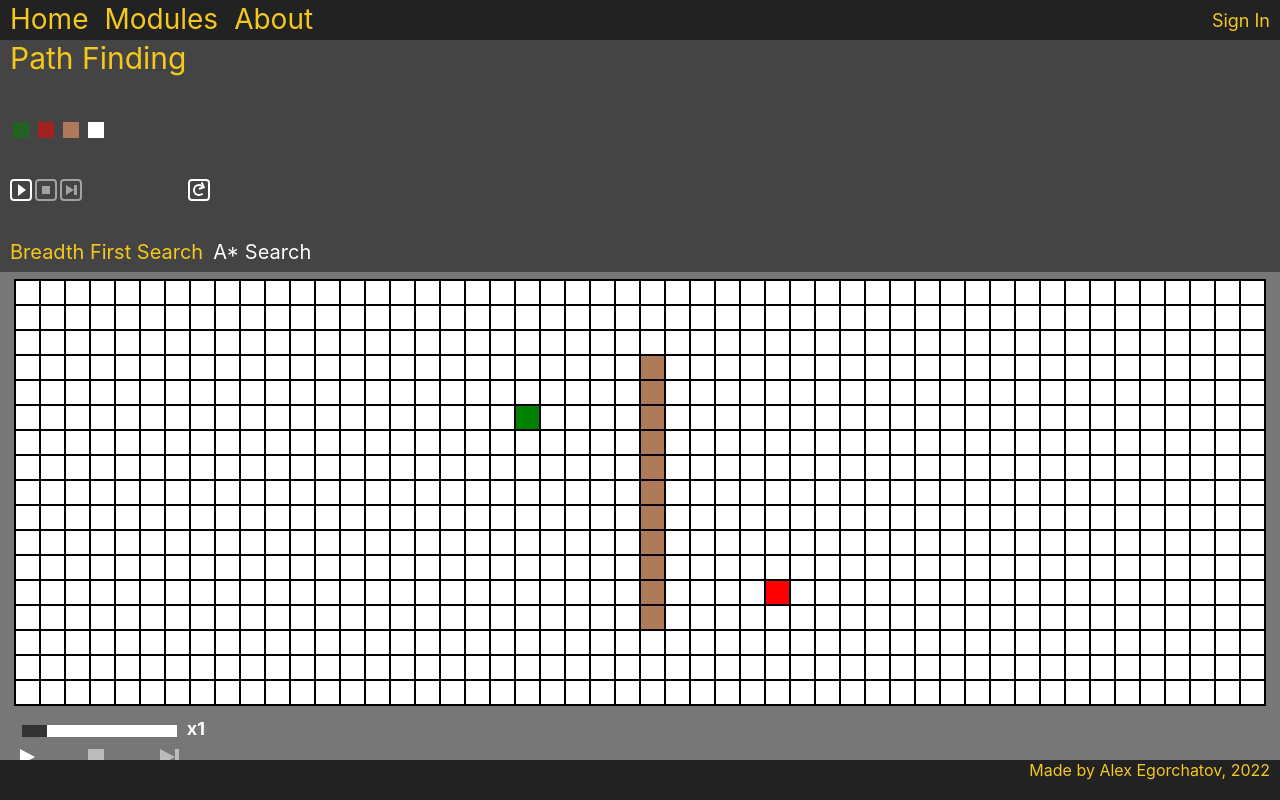
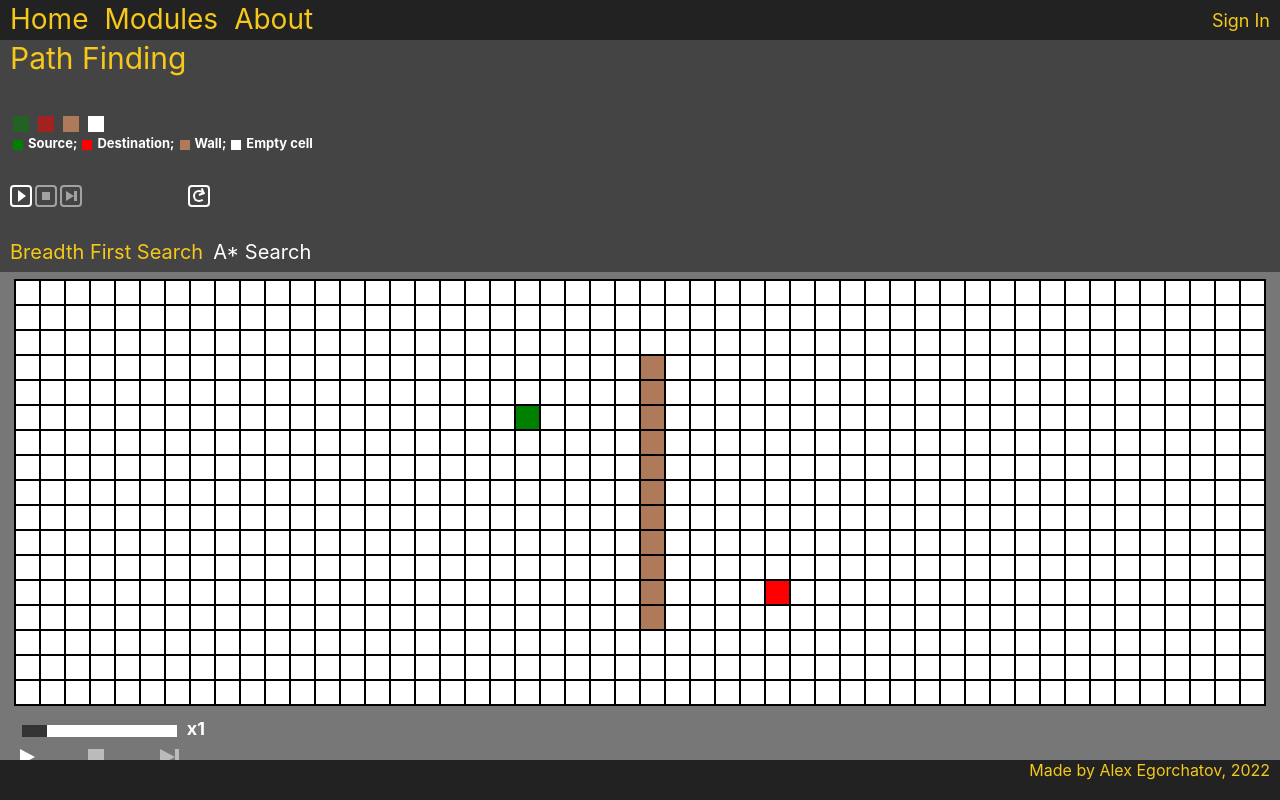
Before and after one commit to AlexEgorchatov/Algorithms, a React (Create React App) app in the folder frontend/: page /pathfinding in a window 1280 px wide. Built offline with nearby package versions, Linux system fonts and the light colour scheme.

Commit message:
Added legend component for Path Finding page

```diff
--- a/frontend/src/Core/Helper.ts
+++ b/frontend/src/Core/Helper.ts
@@ -5,6 +5,7 @@ import { AlgorithmsManagerBase } from './Abstractions/AlgorithmManagerBase';
 
 export const algorithmIterationBaseTime: number = 400;
 export const minAppWidth: number = 580;
+export const minAnimationContainerHeight: number = 425;
 
 interface animationProps {
   animationManager: AnimationManager;
--- a/frontend/src/Pages/PathFindingPage.tsx
+++ b/frontend/src/Pages/PathFindingPage.tsx
@@ -2,7 +2,7 @@
 /**@jsxImportSource @emotion/react */
 import { css } from '@emotion/react';
 import { checkedColor, completionColor, headerItemHovered, mainFontColor, moduleBackground } from '../Resources/Colors';
-import { algorithmContext, animationContext, minAppWidth } from '../Core/Helper';
+import { algorithmContext, animationContext, minAnimationContainerHeight, minAppWidth } from '../Core/Helper';
 import { ActionBar } from '../Components/ActionBar';
 import { ResetButton } from '../Components/ResetButton';
 import { pathFindingAlgorithmsData } from '../Core/Data/PathFindingData';
@@ -101,6 +101,32 @@ const setNewGridState = () => {
   }
 
   internalGrid = [];
+};
+const initializeInternalGrid = () => {
+  internalGrid = store.getState().pathFindingModuleState.pathFindingGrid.map((row) => [...row]);
+};
+
+const CellActionItemLegend = ({ cellActionState }: CellActionItemProps) => {
+  return (
+    <div
+      css={css`
+        position: relative;
+        display: flex;
+        width: 10px;
+        height: 10px;
+        top: 5px;
+        margin-right: 5px;
+        ::before {
+          content: '';
+          box-sizing: border-box;
+          position: absolute;
+          height: 10px;
+          width: 10px;
+          background-color: ${getCellColor(cellActionState)};
+        }
+      `}
+    ></div>
+  );
 };
 
 const CellActionItem = ({ cellActionState }: CellActionItemProps) => {
@@ -212,12 +238,14 @@ const PathFindingCellComponent = ({ cellState = PathFindingCellStateEnum.Unselec
   const initiateGridStateUpdate = (event: React.MouseEvent<HTMLDivElement>) => {
     event.preventDefault();
     if (pathFindingState.pathFindingSelectedCellAction !== PathFindingCellActionStateEnum.None) {
-      internalGrid = pathFindingState.pathFindingGrid.map((row) => [...row]);
+      initializeInternalGrid();
       colorCell();
-    } else if (cellState !== PathFindingCellStateEnum.Unselected) {
+      return;
+    }
+    if (cellState !== PathFindingCellStateEnum.Unselected) {
       if (cellRef.current === null) return;
 
-      internalGrid = pathFindingState.pathFindingGrid.map((row) => [...row]);
+      initializeInternalGrid();
       internalGrid[rowIndex][columnIndex] = { ...internalGrid[rowIndex][columnIndex], cellState: PathFindingCellStateEnum.Unselected };
       cellRef.current.style.opacity = '0.3';
       movedCell = cellRef;
@@ -249,12 +277,10 @@ const PathFindingCellComponent = ({ cellState = PathFindingCellStateEnum.Unselec
     if (event.buttons !== 1) return;
 
     if (pathFindingState.pathFindingSelectedCellAction !== PathFindingCellActionStateEnum.None) {
-      if (internalGrid.length === 0) {
-        internalGrid = pathFindingState.pathFindingGrid.map((row) => [...row]);
-      }
-
       colorCell();
-    } else if (pathFindingState.pathFindingSelectedCellDragging !== PathFindingCellDraggingStateEnum.None) {
+      return;
+    }
+    if (pathFindingState.pathFindingSelectedCellDragging !== PathFindingCellDraggingStateEnum.None) {
       droppedCell = [rowIndex, columnIndex];
     }
   };
@@ -287,7 +313,7 @@ const SettingsComponent = () => {
   const dispatch = useDispatch();
 
   const resetGrid = () => {
-    let grid: IPathFindingCellProps[][] = new Array(425 / cellSize);
+    let grid: IPathFindingCellProps[][] = new Array(minAnimationContainerHeight / cellSize);
     let arrayLength = getCellsInRowCount(windowState.windowWidth);
     for (let i = 0; i < grid.length; i++) {
       grid[i] = new Array(arrayLength);
@@ -344,7 +370,53 @@ const SettingsComponent = () => {
           justify-content: space-evenly;
         `}
       >
-        <CellActions />
+        <div>
+          <CellActions />
+          <div>
+            <div
+              css={css`
+                display: flex;
+                color: white;
+                font-size: 13px;
+                font-weight: bold;
+                margin-left: 3px;
+              `}
+            >
+              <CellActionItemLegend cellActionState={PathFindingCellActionStateEnum.Source} />
+              <div
+                css={css`
+                  margin-right: 5px;
+                `}
+              >
+                Source;
+              </div>
+              <CellActionItemLegend cellActionState={PathFindingCellActionStateEnum.Destination} />
+              <div
+                css={css`
+                  margin-right: 5px;
+                `}
+              >
+                Destination;
+              </div>
+              <CellActionItemLegend cellActionState={PathFindingCellActionStateEnum.Wall} />
+              <div
+                css={css`
+                  margin-right: 5px;
+                `}
+              >
+                Wall;
+              </div>
+              <CellActionItemLegend cellActionState={PathFindingCellActionStateEnum.Unselected} />
+              <div
+                css={css`
+                  margin-right: 5px;
+                `}
+              >
+                Empty cell
+              </div>
+            </div>
+          </div>
+        </div>
         <div
           css={css`
             display: flex;
@@ -408,12 +480,12 @@ const AnimationComponent = () => {
           css={css`
             display: flex;
             height: 70%;
-            min-height: 425px;
+            min-height: ${minAnimationContainerHeight}px;
             justify-content: center;
             align-items: flex-end;
           `}
         >
-          <div onMouseLeave={setNewGridState}>
+          <div onMouseLeave={setNewGridState} onMouseEnter={initializeInternalGrid}>
             {pathFindingState.pathFindingGrid.map((row, rowIndex) => (
               <div
                 css={css`
--- a/frontend/src/Pages/SortingPage.tsx
+++ b/frontend/src/Pages/SortingPage.tsx
@@ -15,7 +15,7 @@ import {
 } from '../Store/Sorting Module/SortingModuleStateManagement';
 import { updateWindowWidthStateAction } from '../Store/Shared/WindowStateManagement';
 import { ActionBar } from '../Components/ActionBar';
-import { algorithmContext, algorithmIterationBaseTime, animationContext, minAppWidth } from '../Core/Helper';
+import { algorithmContext, algorithmIterationBaseTime, animationContext, minAnimationContainerHeight, minAppWidth } from '../Core/Helper';
 import { ResetButton } from '../Components/ResetButton';
 import { SortingAlgorithmsManager } from '../Core/Other/SortingAlgorithmsManager';
 import { AnimationManager } from '../Core/Other/AnimationManager';
@@ -429,7 +429,7 @@ const AnimationComponent = () => {
           css={css`
             display: flex;
             height: 70%;
-            min-height: 425px;
+            min-height: ${minAnimationContainerHeight}px;
             justify-content: center;
             align-items: flex-end;
           `}
--- a/frontend/src/Pages/StringMatchingPage.tsx
+++ b/frontend/src/Pages/StringMatchingPage.tsx
@@ -13,7 +13,7 @@ import {
   updateStringMatchingPatternState,
   updateStringMatchingWarningMessageState,
 } from '../Store/String Matching Module/StringMatchingModuleStateManagement';
-import { algorithmContext, animationContext } from '../Core/Helper';
+import { algorithmContext, animationContext, minAnimationContainerHeight } from '../Core/Helper';
 import { ActionBar } from '../Components/ActionBar';
 import { SliderComponent } from '../Components/Slider';
 import { ResetButton } from '../Components/ResetButton';
@@ -390,7 +390,7 @@ const AnimationComponent = () => {
             display: flex;
             flex-direction: column;
             height: 70%;
-            min-height: 425px;
+            min-height: ${minAnimationContainerHeight}px;
             padding: 0px 20px;
             color: white;
           `}
--- a/frontend/src/Resources/Enumerations.ts
+++ b/frontend/src/Resources/Enumerations.ts
@@ -18,6 +18,7 @@ export enum StringMatchingCharacterStateEnum {
   Found = 3,
 }
 
+//#region Path Finding Enums. Int values matter
 export enum PathFindingCellStateEnum {
   Unselected = 0,
   Source = 1,
@@ -41,3 +42,4 @@ export enum PathFindingCellDraggingStateEnum {
   Wall = 3,
   None = 4,
 }
+//#endregion
```
